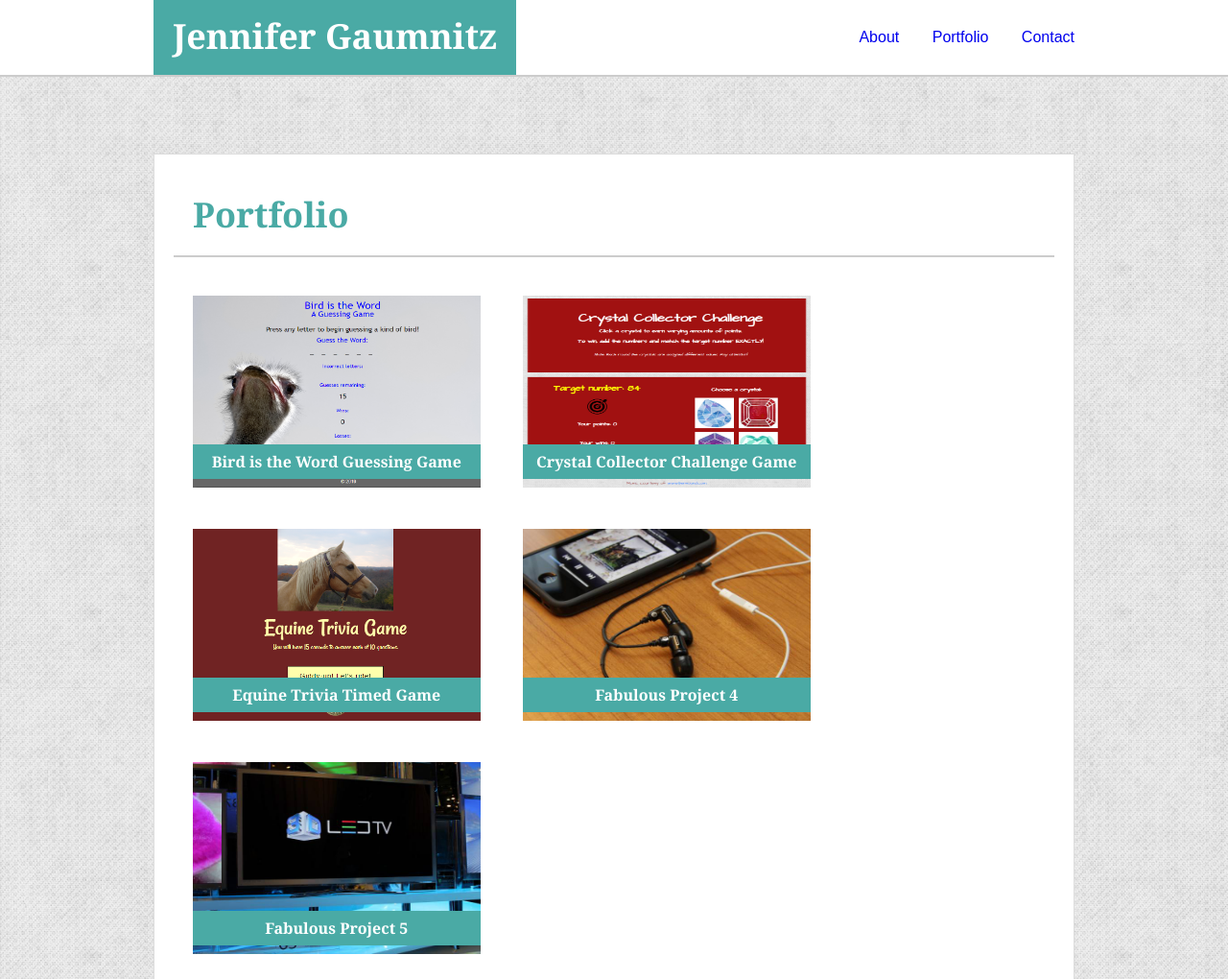
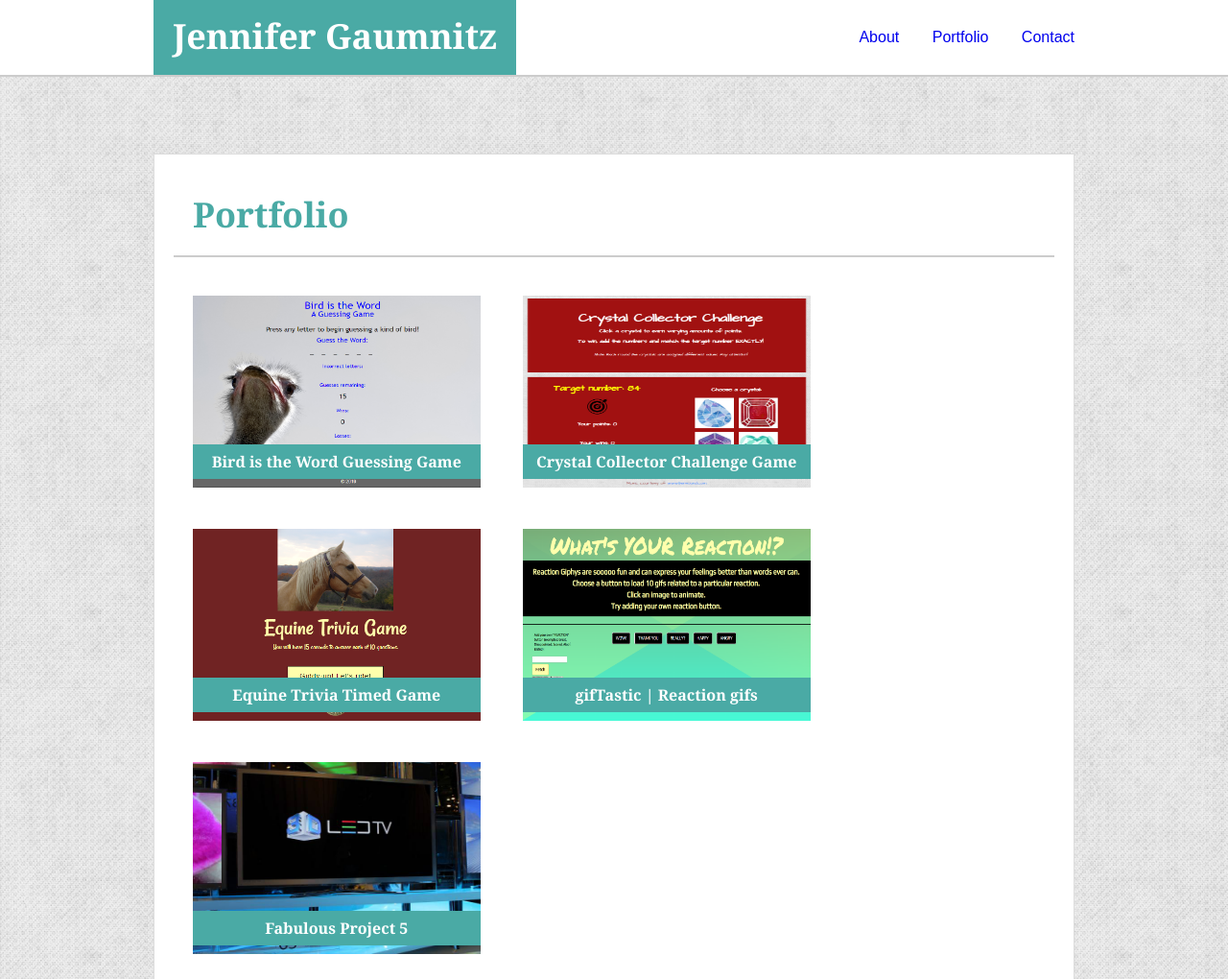
Before and after one commit to JLGaumnitz/Responsive-Portfolio, a plain HTML site: page portfolio.html in a window 1280 px wide. Shown: the top 1020 px of the page at 96% size. Drawn offline with Linux system fonts and the light colour scheme.

Commit message:
added gifTastic project image and link to portfolio

```diff
--- a/portfolio.html
+++ b/portfolio.html
@@ -56,16 +56,16 @@
     </div>
 
     <div class="image_container">
-        <a href="https://jlgaumnitz.github.io/TriviaGameOption2/"><img class="portfolio_images" src="./assets/images/equine_trivia_game.PNG" alt="https://jlgaumnitz.github.io/TriviaGameOption2/"></a>
+        <a href="https://jlgaumnitz.github.io/TriviaGameOption2/" target="_blank"><img class="portfolio_images" src="./assets/images/equine_trivia_game.PNG" alt="Equine Trivia Game"></a>
             <div class="text-over-image">
                 <h3>Equine Trivia Timed Game</h3>
              </div>
     </div>
 
     <div class="image_container">
-        <a href="#"><img class="portfolio_images" src="./assets/images/image_4.jpg" alt="Fabulous Project 4"></a>
+        <a href="https://jlgaumnitz.github.io/GifTastic/" target="_blank"><img class="portfolio_images" src="./assets/images/giftastic_project.png" alt="GifTastic Project"></a>
             <div class="text-over-image">
-                <h3>Fabulous Project 4</h3>
+                <h3>gifTastic | Reaction gifs</h3>
             </div>
     </div>
 
```
Also changed, not shown: assets/images/giftastic_project.png (added).
